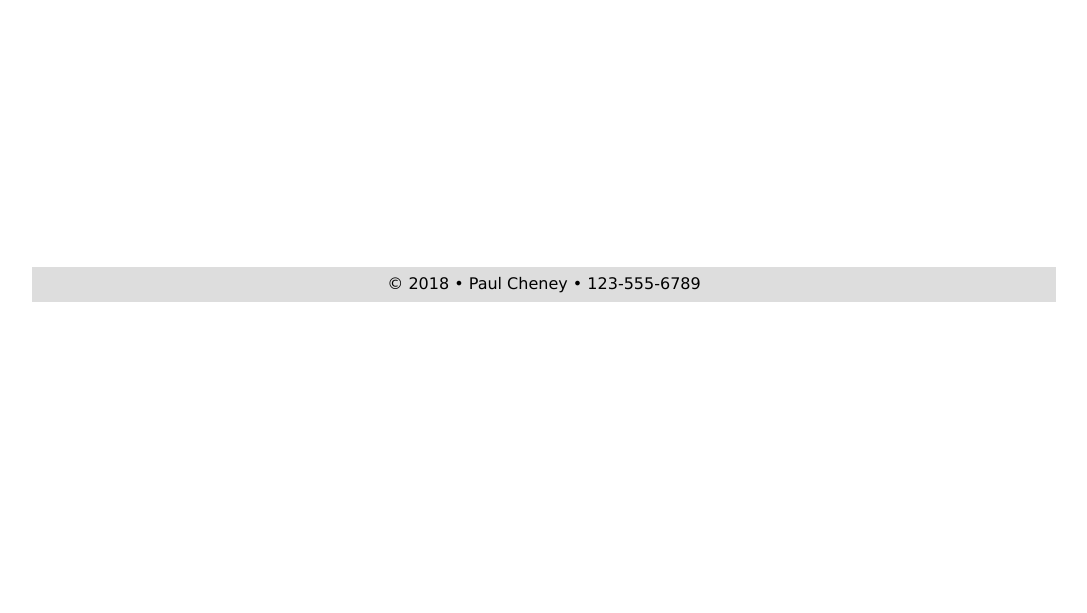
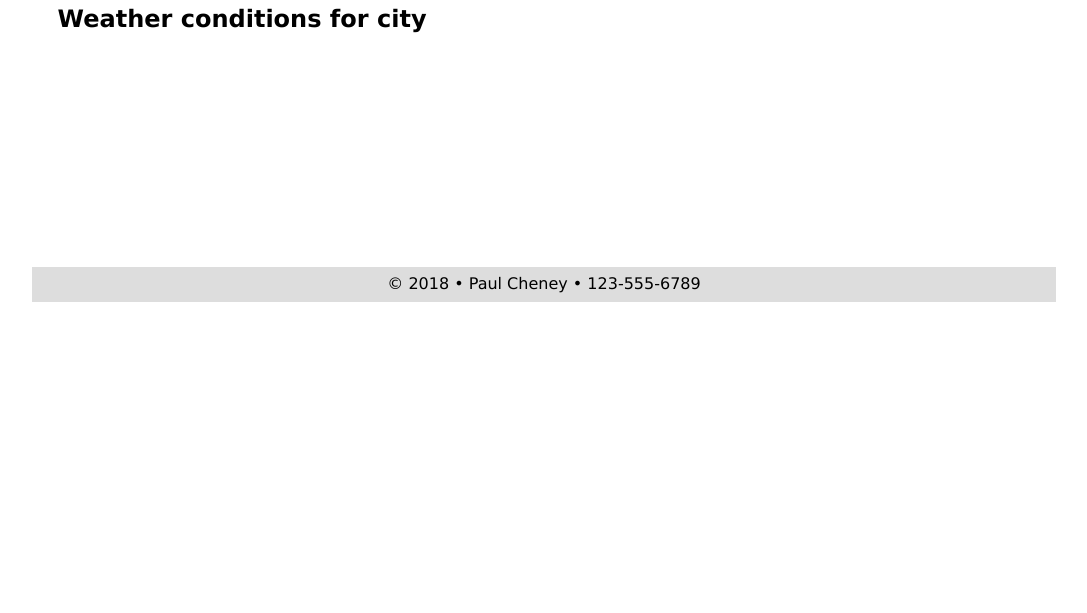
Before and after one commit to mlokhorst/mlokhorst.github.io, a plain HTML site: page weather_now/index.html in a window 1280 px wide. Shown: the part 187-800 px from the top of the page, without its empty margins (96-1183 px from the left). Drawn offline with Linux system fonts and the light colour scheme; no server answers.

Commit message:
span tag

```diff
--- a/weather_now/index.html
+++ b/weather_now/index.html
@@ -48,7 +48,7 @@
 <!-- CONTENT HERE -->
     <main>
         <h1>Forecast</h1>
-
+        <h2>Weather conditions for <span id="place">city</span></h2>
 
 
 
```
Also changed, not shown: 11 other files.
